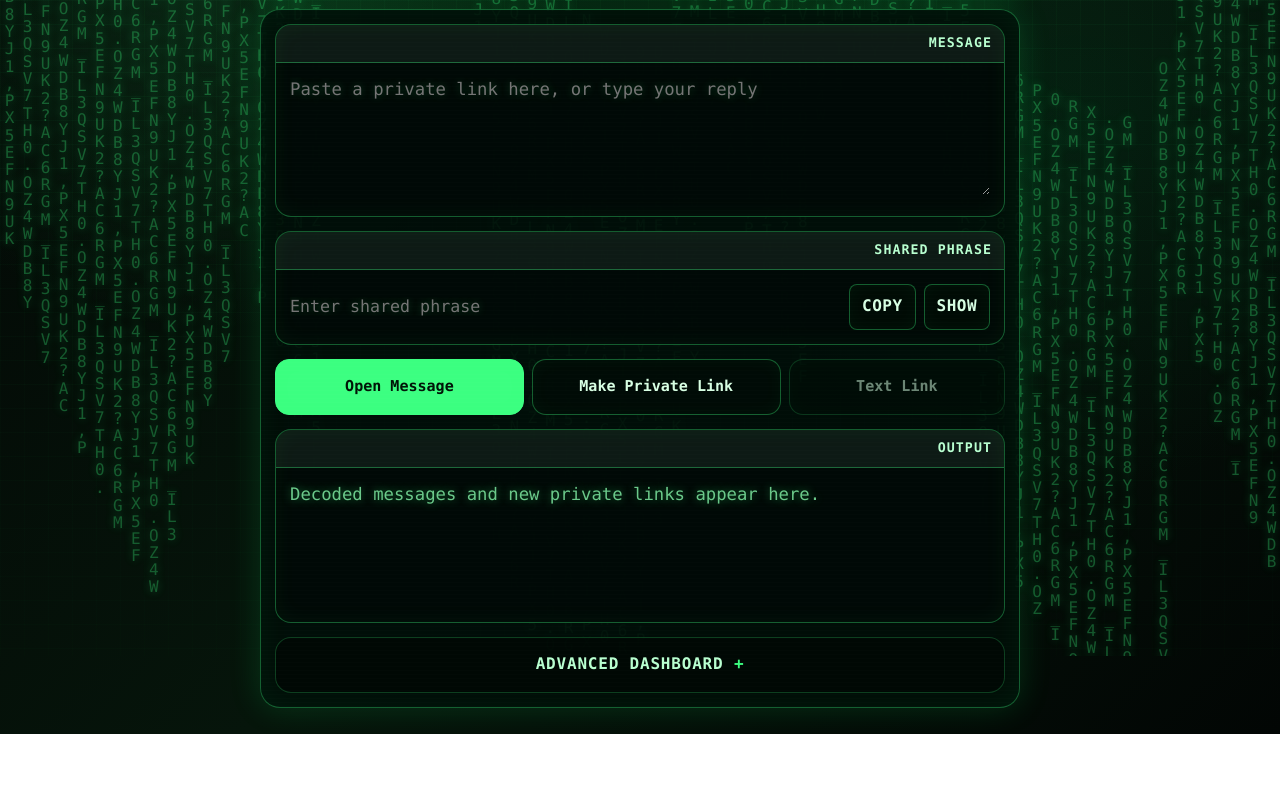
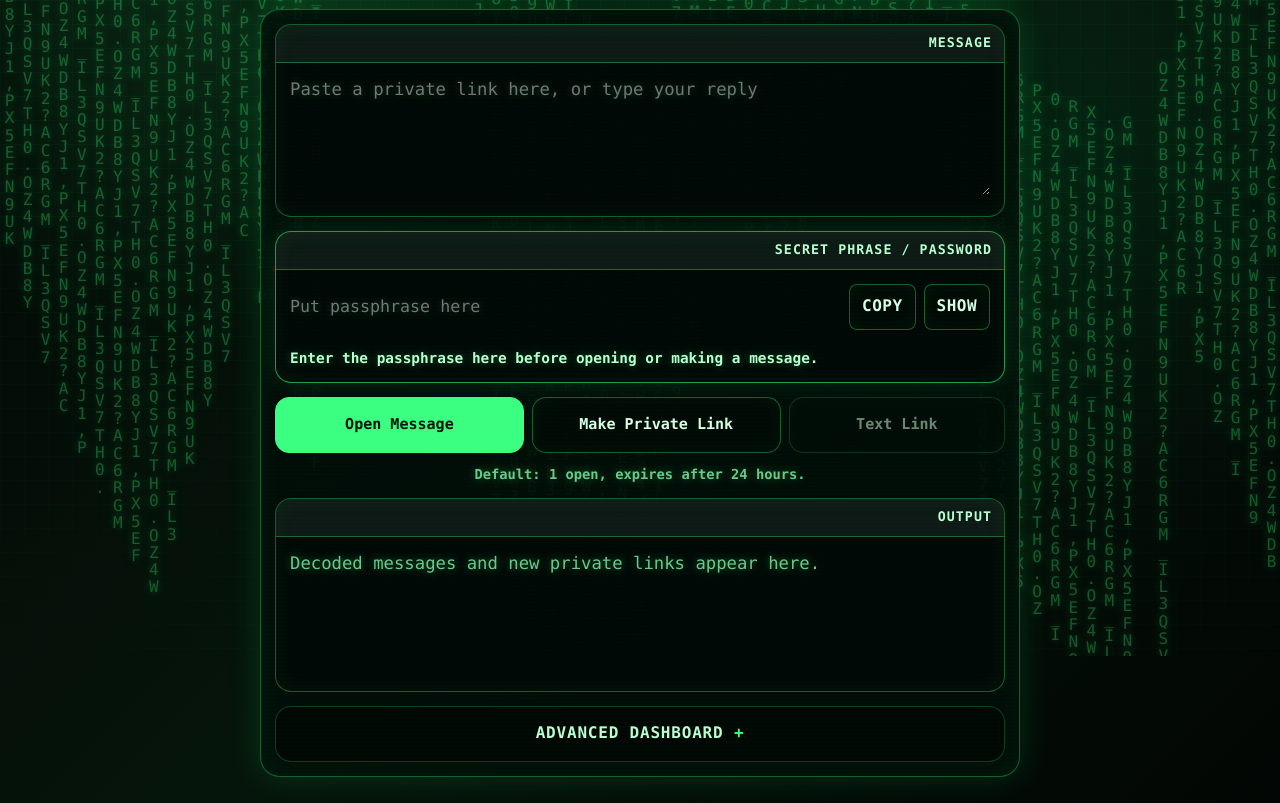
Before and after one commit to SlendermanHG/slendystuff.com, a website: page public/r/index.html in a window 1280 px wide. Shown: the part 144-947 px from the top of the page. Before the commit the page ends 878 px from the top, so only its background shows below. Drawn offline with Linux system fonts and the light colour scheme.

Commit message:
Clarify QwertyLock passphrase field

```diff
--- a/public/r/index.html
+++ b/public/r/index.html
@@ -635,6 +635,32 @@
     .phrase-card input {
       min-height: 50px;
       font-size: 1.04rem;
+    }
+
+    .phrase-card {
+      border-color: rgba(60, 255, 129, 0.58);
+      box-shadow: 0 0 24px rgba(60, 255, 129, 0.12), inset 0 0 22px rgba(60, 255, 129, 0.06);
+    }
+
+    .phrase-note,
+    .default-note {
+      margin: 10px 0 0;
+      color: var(--accent-2);
+      font-size: 0.9rem;
+      font-weight: 800;
+      text-shadow: 0 0 10px rgba(60, 255, 129, 0.38);
+    }
+
+    .phrase-note {
+      grid-column: 1 / -1;
+    }
+
+    .default-note {
+      margin: -2px 0 0;
+      text-align: center;
+      color: var(--muted);
+      font-size: 0.86rem;
+      font-weight: 700;
     }
 
     .easy-actions {
@@ -780,11 +806,12 @@
         </div>
 
         <div class="cmd-field phrase-card">
-          <div class="cmd-title"><label for="password">Shared phrase</label></div>
+          <div class="cmd-title"><label for="password">Secret phrase / password</label></div>
           <div class="cmd-body password-row">
-            <input id="password" type="password" autocomplete="new-password" autocapitalize="none" autocorrect="off" spellcheck="false" placeholder="Enter shared phrase">
+            <input id="password" type="password" autocomplete="new-password" autocapitalize="none" autocorrect="off" spellcheck="false" placeholder="Put passphrase here">
             <button id="copyPasswordBtn" type="button">Copy</button>
             <button id="showPasswordBtn" type="button" aria-pressed="false">Show</button>
+            <p class="phrase-note">Enter the passphrase here before opening or making a message.</p>
           </div>
         </div>
 
@@ -793,6 +820,8 @@
           <button id="encryptBtn" type="button">Make Private Link</button>
           <a class="button" id="smsLink" href="sms:?&body=https%3A%2F%2Fslendystuff.com%2Fr" aria-disabled="true">Text Link</a>
         </div>
+
+        <p class="default-note">Default: 1 open, expires after 24 hours.</p>
 
         <div class="cmd-field output-card">
           <div class="cmd-title"><label for="streamOutput">Output</label></div>
@@ -1433,8 +1462,9 @@
       }
       els.message.value = parsed.block;
       els.streamOutput.classList.remove("link-ready");
-      els.streamOutput.textContent = "Private message loaded. Enter the shared phrase, then Open / Decode.";
+      els.streamOutput.textContent = "Private message loaded. Put the passphrase in Secret phrase / password, then tap Open Message.";
       updateSmsLink(false);
+      els.password.focus();
       setStatus("Private message loaded.");
       return true;
     }
@@ -1816,8 +1846,9 @@
       }
       els.message.value = parsed.block;
       els.streamOutput.classList.remove("link-ready");
-      els.streamOutput.textContent = "QLR block loaded. Enter the shared phrase, then Open / Decode.";
+      els.streamOutput.textContent = "Message loaded. Put the passphrase in Secret phrase / password, then tap Open Message.";
       updateSmsLink(false);
+      els.password.focus();
       setStatus("Linked message loaded.");
     }
 
@@ -1922,7 +1953,8 @@
           if (currentRemoteLease().id) return;
           clearRemoteLease();
           els.streamOutput.classList.remove("link-ready");
-          els.streamOutput.textContent = "QLR block loaded. Enter the shared phrase, then Open / Decode.";
+          els.streamOutput.textContent = "Message loaded. Put the passphrase in Secret phrase / password, then tap Open Message.";
+          els.password.focus();
           setStatus("Pasted message loaded.");
         }
       }, 80);
```
